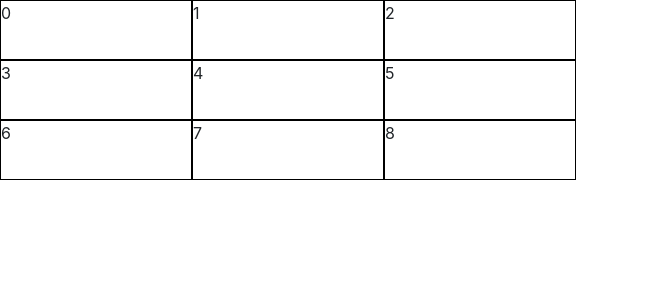
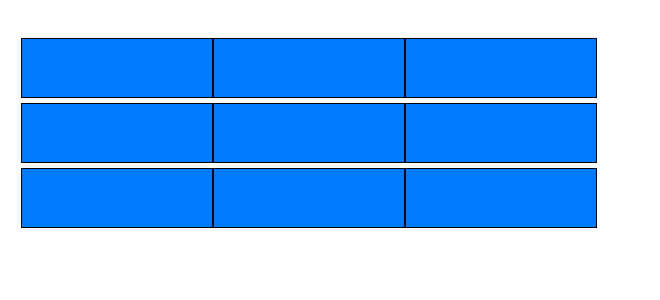
Before and after one commit to AbarajithanSiddarthan/TicTacToe, an Angular app in the folder game/: page / in a window 1280 px wide. Shown: the top 300 px of the page, without its empty margins (0-660 px from the left). Built offline with nearby package versions, Linux system fonts and the light colour scheme.

Commit message:
chess UI changes

```diff
--- a/game/src/app/app.component.css
+++ b/game/src/app/app.component.css
@@ -1,6 +1,8 @@
 .board{
     width: 50%;
     height: 200px;
+    margin-top: 38px;
+    margin-left: 21px;
 }
 :host ::ng-deep app-square{
     display: inline-flex;
--- a/game/src/app/app.component.html
+++ b/game/src/app/app.component.html
@@ -1,3 +1,3 @@
 <div class="board">
-    <app-square [position] = i *ngFor="let item of count;let i = index"></app-square>
+    <app-square [position] = i [turn] = "start" (userClicked)="calculate($event,i)" *ngFor="let item of count;let i = index"></app-square>
 </div>
--- a/game/src/app/app.component.ts
+++ b/game/src/app/app.component.ts
@@ -8,4 +8,18 @@ import { Component } from '@angular/core';
 export class AppComponent {
   title = 'game';
   count = [1,2,3,4,5,6,7,8,9];
+  start = 0;
+  player1 = [];
+  player2 = [];
+
+  calculate(event,index){
+    if(event == 'X'){
+      this.player1.push(index);
+    }
+    else{
+      this.player2.push(index);
+    }
+    console.log("Player1 - ",this.player1,"Player2 - ",this.player2);
+    this.start++
+  }
 }
--- a/game/src/app/square/square.component.css
+++ b/game/src/app/square/square.component.css
@@ -0,0 +1,4 @@
+.btn-lg{
+    width: 100%;
+    border-radius: 0;
+}
--- a/game/src/app/square/square.component.html
+++ b/game/src/app/square/square.component.html
@@ -1 +1 @@
-    {{position}}
+<button (click)="playerClick()" class="btn btn-primary btn-lg">{{player}}</button>
--- a/game/src/app/square/square.component.ts
+++ b/game/src/app/square/square.component.ts
@@ -1,4 +1,4 @@
-import { Component, Input, OnInit } from '@angular/core';
+import { Component, Input, OnInit, Output,EventEmitter,AfterViewInit } from '@angular/core';
 
 @Component({
   selector: 'app-square',
@@ -7,10 +7,18 @@ import { Component, Input, OnInit } from '@angular/core';
 })
 export class SquareComponent implements OnInit {
   @Input() position:number;
+  @Input() turn:number
+  @Output() userClicked = new EventEmitter();
+  player: string='';
   constructor() {
    }
 
   ngOnInit(): void {
   }
 
+  playerClick(){
+     this.player = this.turn % 2 == 0 ? 'X' : 'Y';
+     this.userClicked.emit(this.player)
+  }
+
 }
```
